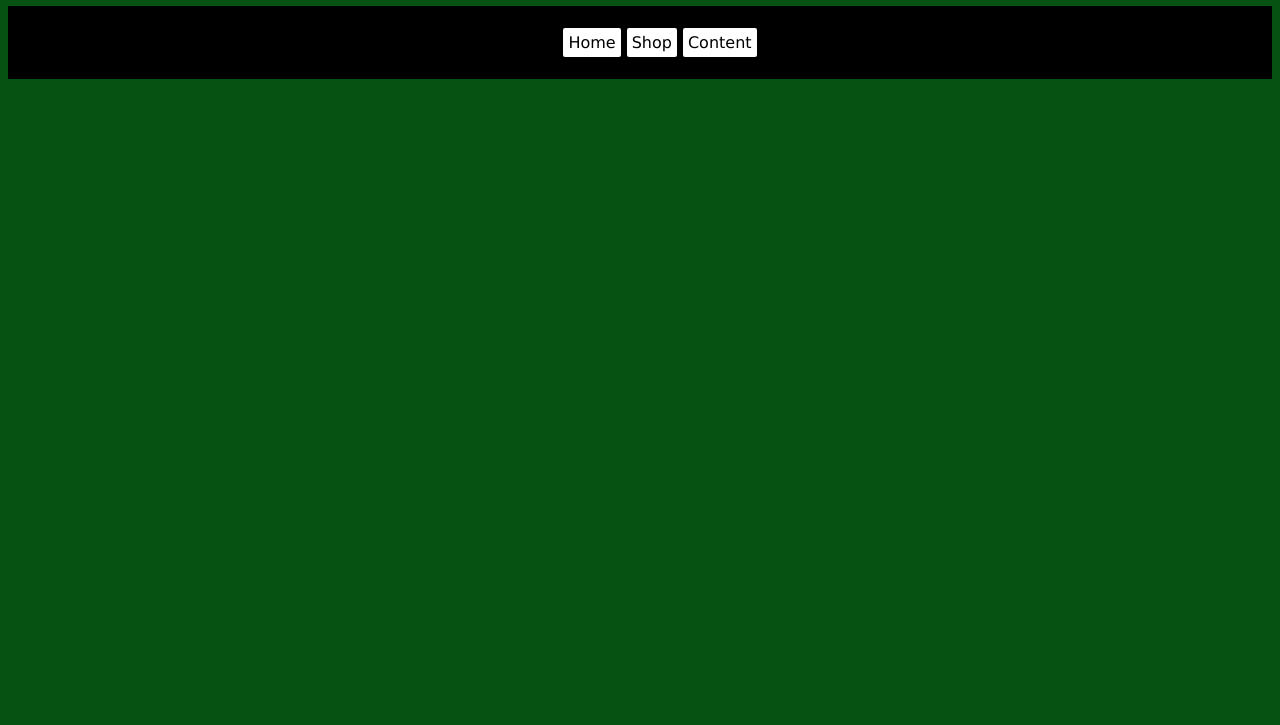
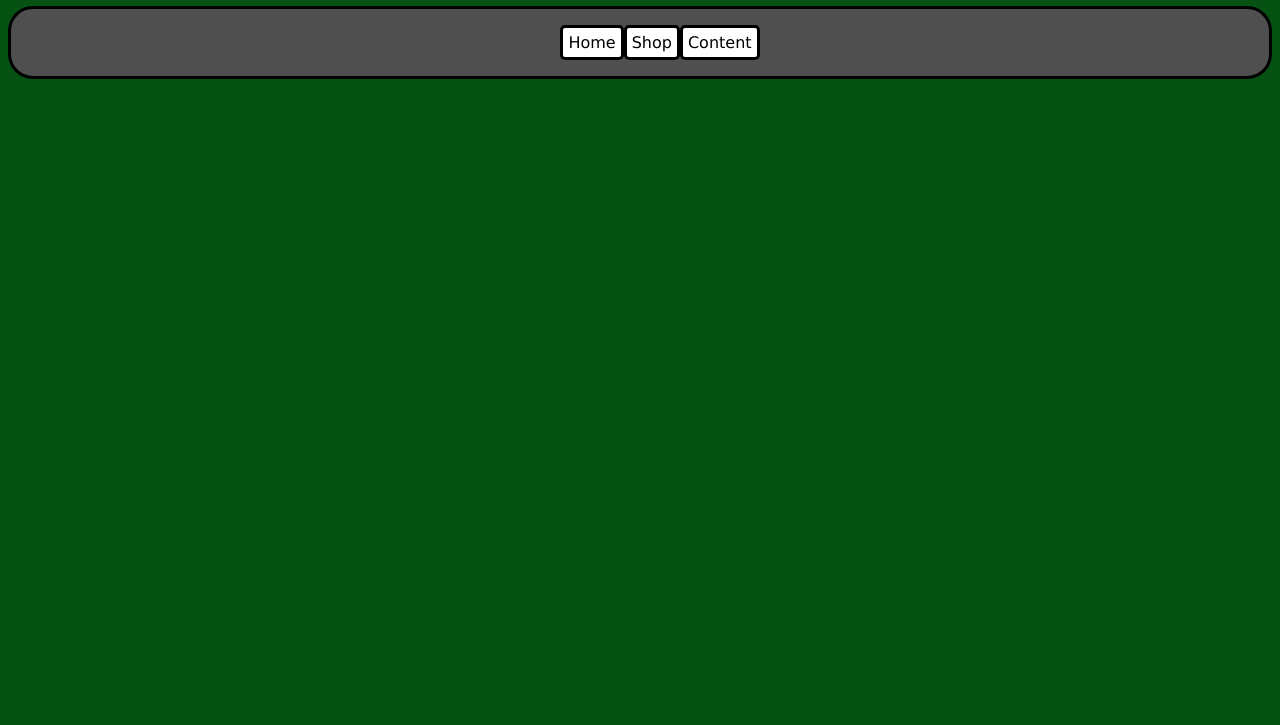
Before and after one commit to weiserrivertech-admin/Website, a plain HTML site: page Webcontent/template.html in a window 1280 px wide. Shown: the part 75-800 px from the top of the page. Drawn offline with Linux system fonts and the light colour scheme.

Commit message:
Content update: 0.0.2

```diff
--- a/Webcontent/styles.css
+++ b/Webcontent/styles.css
@@ -25,8 +25,9 @@ nav {
     justify-content: center;
     align-items: center;
     border: solid;
+    border-radius: 25px;
     display: flex;
-    background-color: #000000;
+    background-color: #4e4f4e;
 
 }
 
```
